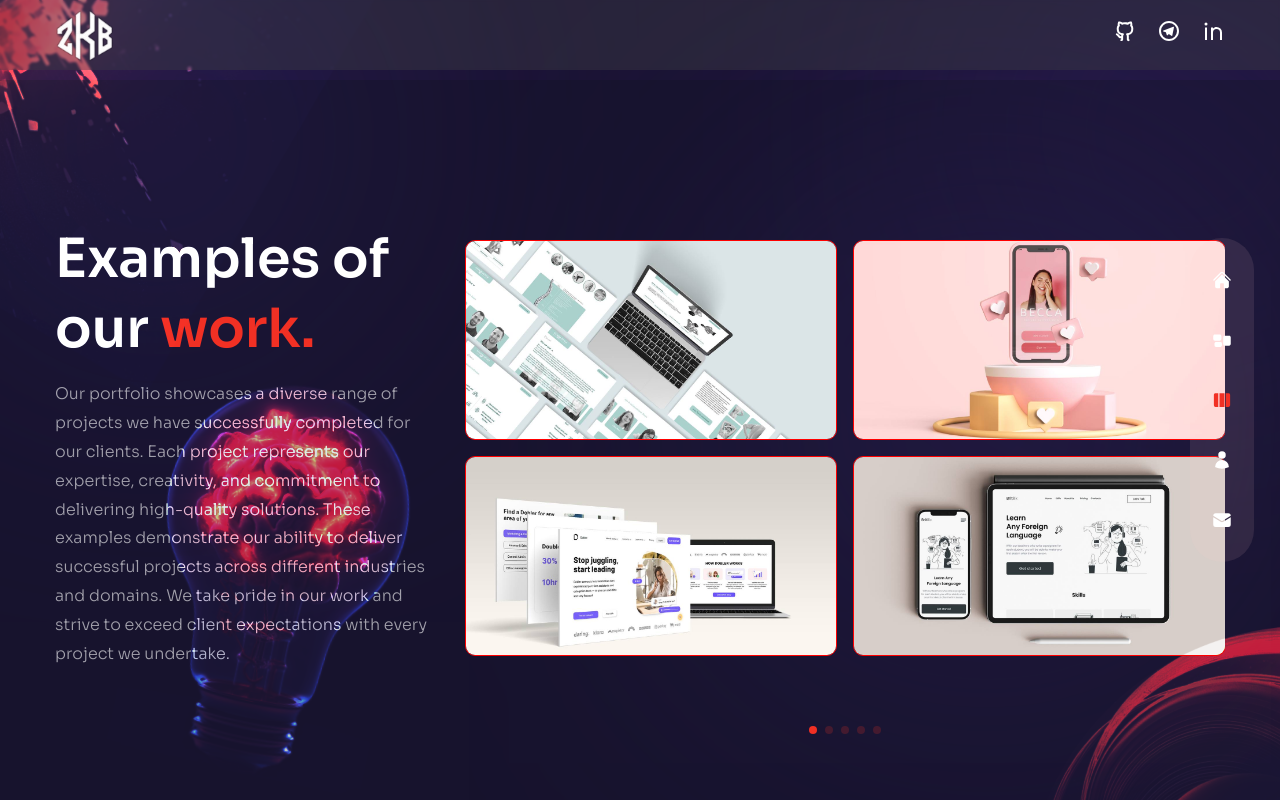
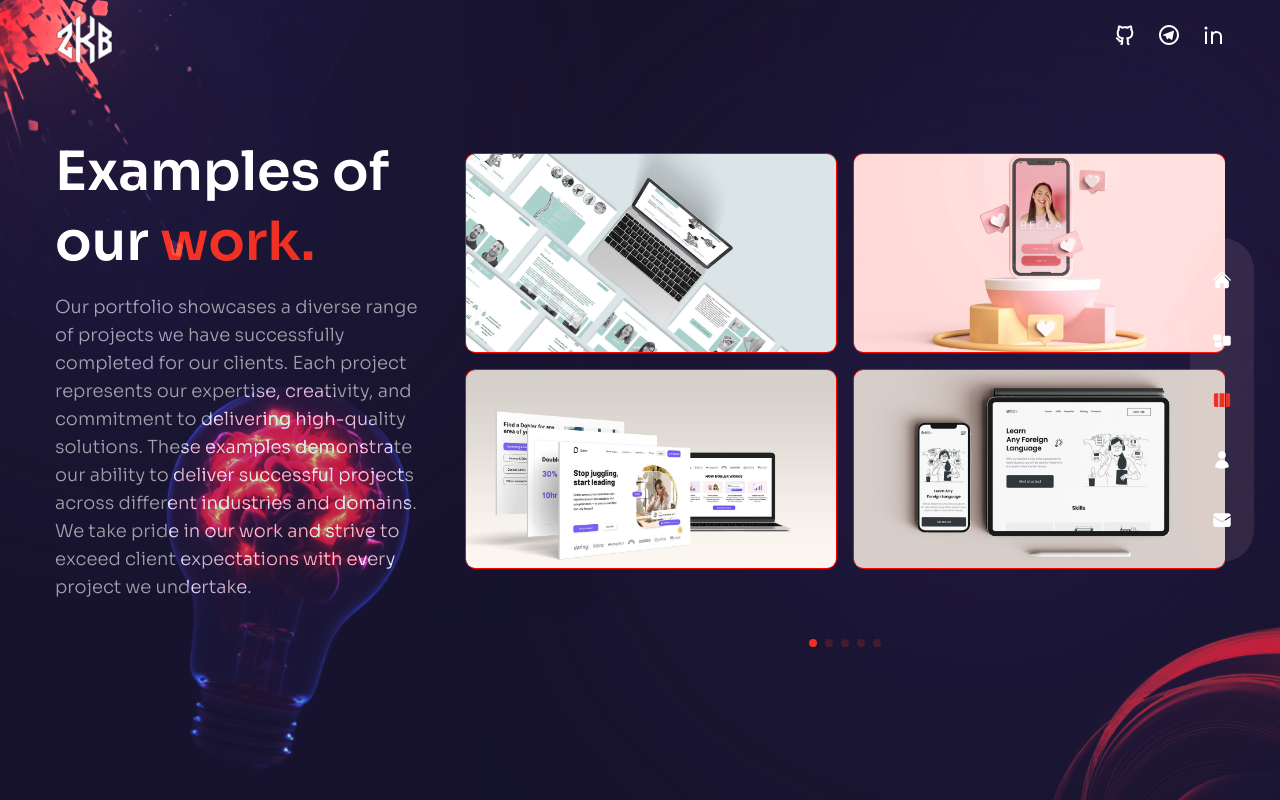
Before and after one commit to 2KovBar/Porfolio, a Next.js app: page /work in a window 1280 px wide. Built offline with nearby package versions, Linux system fonts and the light colour scheme.

Commit message:
bgdfgvdsfg

```diff
--- a/components/Header.js
+++ b/components/Header.js
@@ -26,9 +26,8 @@ const Header = () => {
   }, []);
 
   return (
-    <div className="">
       <header
-        className={`absolute z-30 bg-zinc-700/40 backdrop-blur-[1px] w-full flex items-center justify-center py-0 px-16 xl:px-0 ${
+        className={`absolute z-30 pt-2 bg-zinc-700/40 backdrop-blur-[1px] md:backdrop-blur-0 md:bg-zinc-100/0  w-full flex items-center justify-center py-0 px-16 xl:px-0 ${
           navbar ? "h-[50px]" : "h-[70px]"
         }`}
       >
@@ -47,7 +46,6 @@ const Header = () => {
           </div>
         </div>
       </header>
-    </div>
   );
 };
 
--- a/components/Layout.js
+++ b/components/Layout.js
@@ -16,12 +16,12 @@ import TopLeftImg from "../components/TopLeftImg";
 const Layout = ({ children }) => {
   return (
     <div
-      className={`overflow-y-auto page bg-site text-white bg-cover bg-no-repeat ${sora.variable} font-sora relative`}
+      className={`overflow-y-auto md:overflow-hidden page bg-site text-white bg-cover bg-no-repeat ${sora.variable} font-sora relative`}
     >
       <TopLeftImg />
       <Nav />
       <Header />
-      <div className="overflow-y-auto py-20">{children}</div>
+      {children}
     </div>
   );
 };
--- a/components/Nav.js
+++ b/components/Nav.js
@@ -57,7 +57,7 @@ const Nav = () => {
   return (
     <nav
       className="flex flex-col items-center xl:justify-center gap-y-4 fixed h-max bottom-0 mt-auto
-                  xl:right-[2%] z-50 top-0 w-full xl:w-16 xl-max-md  xl:h-screen bg-zinc-700/40 backdrop-blur-[1px] md:backdrop-blur-0 md:bg-zinc-100/0"
+                  xl:right-[2%] z-50 top-0 w-full xl:w-16 xl-max-md  xl:h-screen"
     >
       <div
         className="flex w-full xl:flex-col items-center
--- a/components/TestimonialSlider.js
+++ b/components/TestimonialSlider.js
@@ -42,7 +42,7 @@ const TestimonialSlider = () => {
         clickable: true,
       }}
       modules={[Navigation, Pagination]}
-      className="h-[700px] overflow-y-auto"
+      className="h-[700px]"
     >
       {testimonialData.map((person, index) => {
         return (
--- a/components/WorkSlider.js
+++ b/components/WorkSlider.js
@@ -141,7 +141,7 @@ const WorkSlider = () => {
         clickable: true,
       }}
       modules={[Pagination]}
-      className="h-[340px] sm:h-[510px] mt-4"
+      className="h-[420px] md:h-[510px] mt-4"
     >
       {workSlider.slides.map((slide, slideIndex) => {
         return (
@@ -153,10 +153,10 @@ const WorkSlider = () => {
                     key={imageIndex}
                     className="relative rounded-lg overflow-hidden flex items-center justify-center group "
                   >
-                    <div className="h-[160px] sm:h-[200px] flex items-center justify-center relative object-cover overflow-hidden group border border-[red] rounded-[10px]">
+                    <div className="h-[160px] sm:h-[200px] w-[380px] flex items-center justify-center relative object-cover overflow-hidden group border border-[red] rounded-[10px]">
                       <Image
                         src={image.path}
-                        width={450}
+                        width={400}
                         height={200}
                         alt=""
                         priority={true}
--- a/pages/index.js
+++ b/pages/index.js
@@ -15,7 +15,7 @@ import ProjectsBtn from "../components/ProjectsBtn";
 
 const Home = () => {
   return (
-    <div className="bg-primary/60 h-full">
+    <div className="bg-primary/60 h-full overflow-hidden">
       <div className="w-full h-full bg-gradient-to-r from-primary/10 via-black/30 to-black/10">
         <div className="text-center flex flex-col justify-center xl:pt-40 xl:text-left h-full container mx-auto">
           {/* title */}
--- a/pages/work/index.js
+++ b/pages/work/index.js
@@ -9,7 +9,7 @@ import { fadeIn } from "../../variants";
 
 const Work = () => {
   return (
-    <div className="h-full overflow-y-auto bg-primary/30 md:py-36  flex items-center">
+    <div className="h-full bg-primary/30 pt-40 md:py-36  flex items-center">
       <Circles />
       <div className="container mx-auto">
         <div className="flex flex-col xl:flex-row gap-x-8">
@@ -29,7 +29,7 @@ const Work = () => {
               initial="hidden"
               animate="show"
               exit="hidden"
-              className="mb-4 max-w-[400px] mx-auto lg:mx-0"
+              className="mb-4 max-w-[400px] mx-auto lg:mx-0 text-xs  md:text-lg"
             >
               Our portfolio showcases a diverse range of projects we have
               successfully completed for our clients. Each project represents
```
